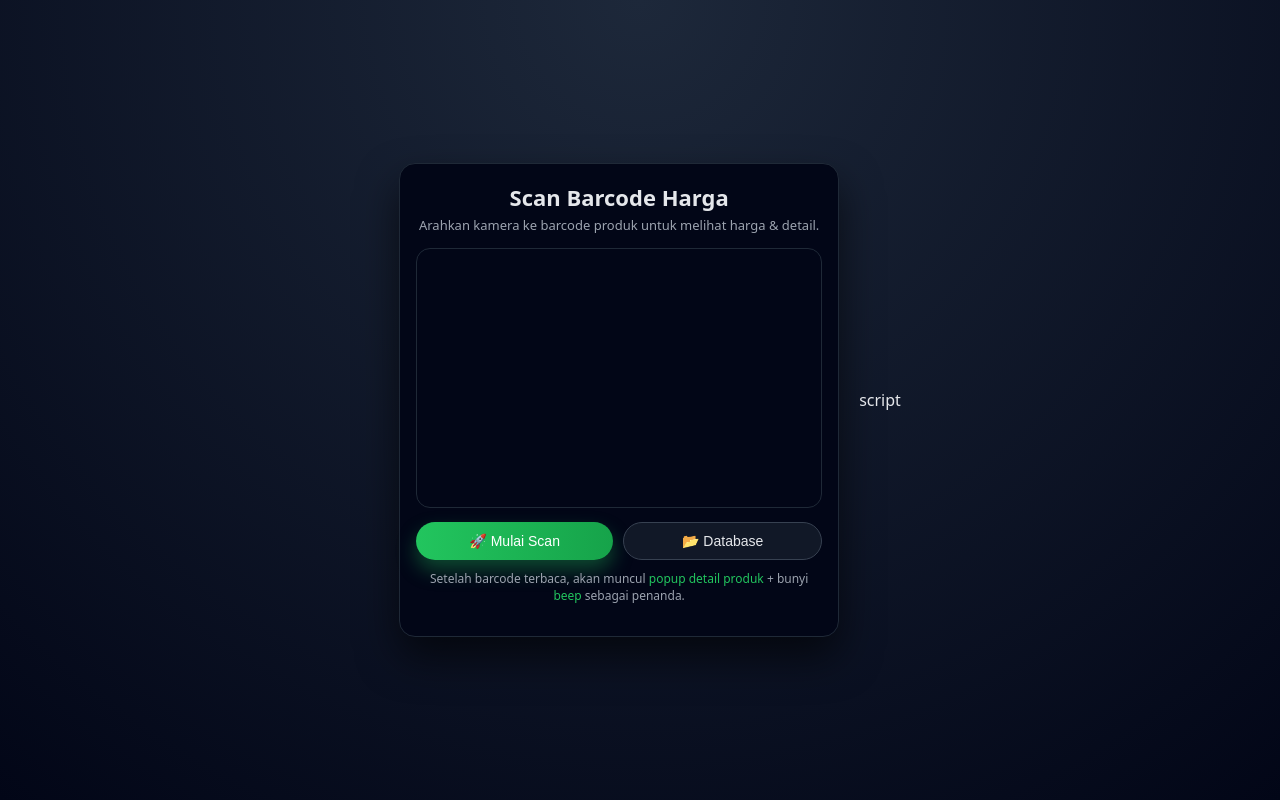
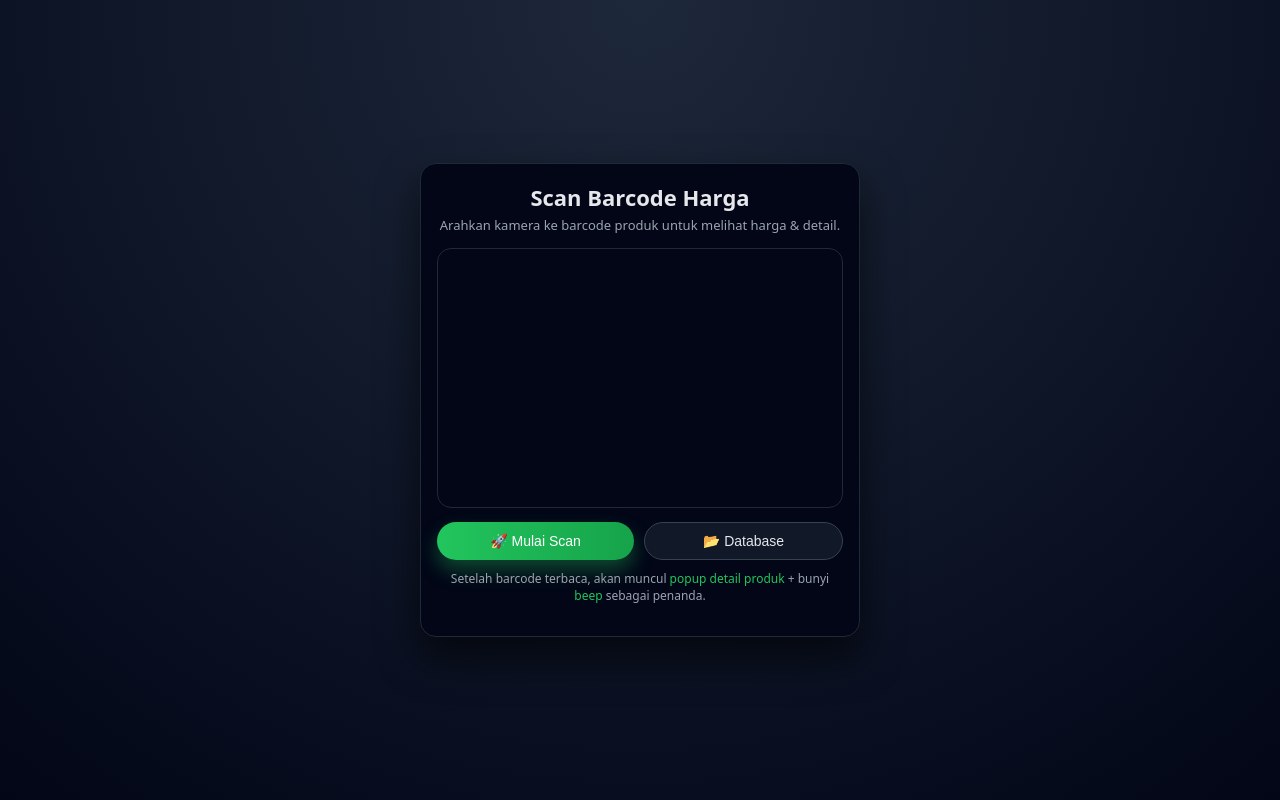
Before and after one commit to enl-allproject/barcode-price-app-v2, a Flask app: page / in a window 1280 px wide. Run offline with Flask 3, Linux system fonts and the light colour scheme.

Commit message:
ajsdfjadfka

```diff
--- a/templates/home.html
+++ b/templates/home.html
@@ -208,6 +208,6 @@
       </div>
     </div>
   </div>
-  script
+</script>
 </body>
 </html>
```
